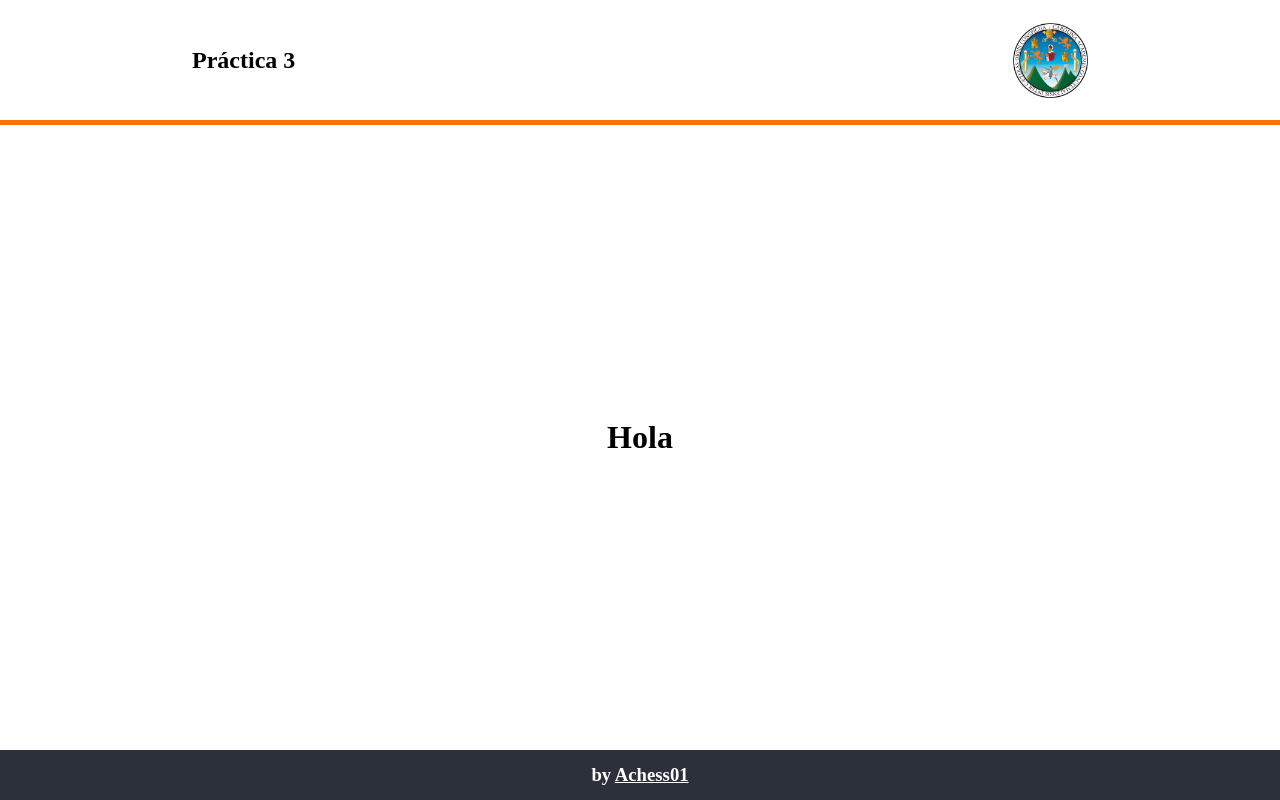
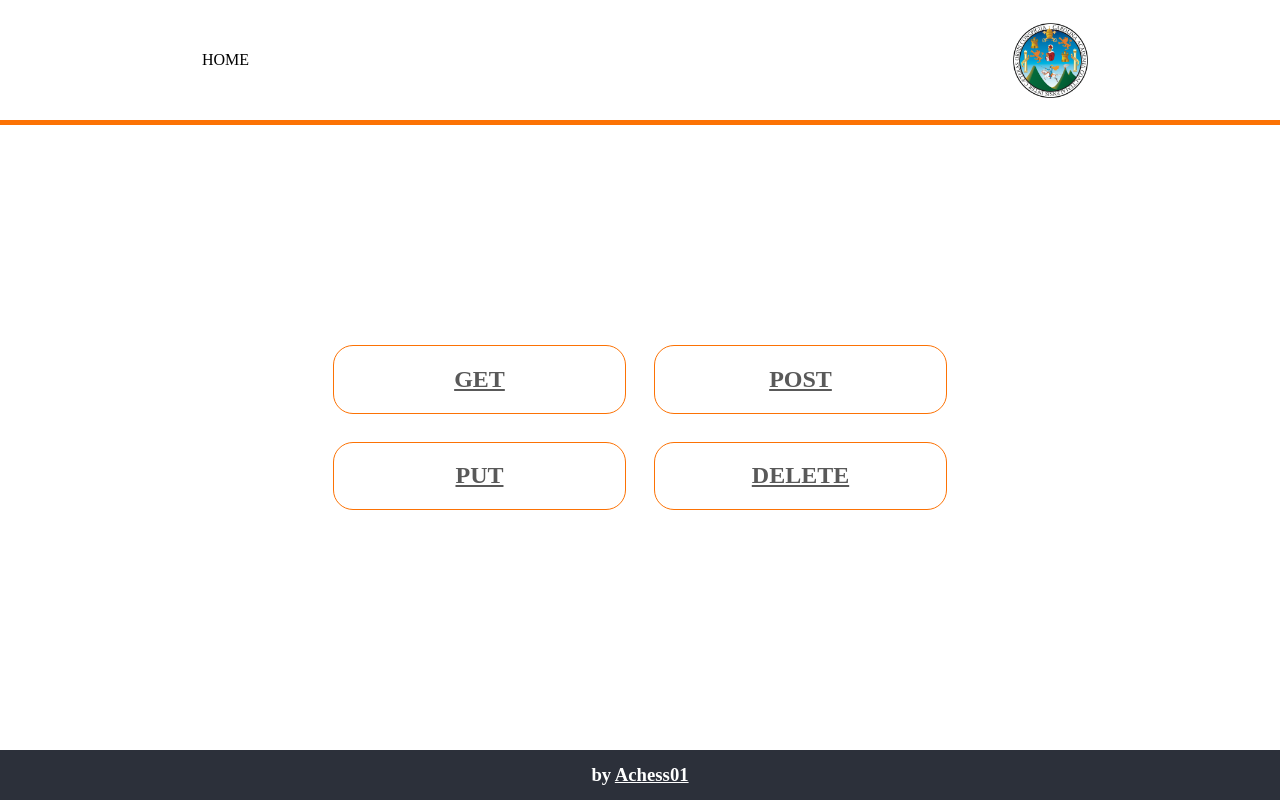
Before and after one commit to Achess01/IPC2_Practica3_201930566, a Django app: page / in a window 1280 px wide. Run offline with Django 3.2, Linux system fonts and the light colour scheme.

Commit message:
Project is done

```diff
--- a/practica3/practica3/urls.py
+++ b/practica3/practica3/urls.py
@@ -19,5 +19,9 @@ from webapp.views import *
 
 urlpatterns = [
     #path('admin/', admin.site.urls),
-    path('', home)
+    path('', home),
+    path('GET/', get),
+    path('POST/', post),
+    path('PUT/', put),
+    path('DELETE/', delete)
 ]
--- a/practica3/static/css/index.css
+++ b/practica3/static/css/index.css
@@ -25,7 +25,18 @@ footer{
 }
 .header a{
     color: black;
+    text-decoration: none;
+    height: inherit;
+    display: flex;
+    align-items: center;
+    padding: 0 10px;
 }
+
+.header a:hover {
+    background-color: rgb(252, 114, 4);
+    color: black;
+}
+
 .footer a{
     color: white
 }
@@ -56,3 +67,45 @@ a:hover{
     align-items: center;
     justify-content: center;
 }
+
+.options{
+    width: 80%;
+    display: grid;
+    grid-template-columns: repeat(2, minmax(100px, 293px));
+    justify-content: center;
+    gap: 28px;
+    padding-bottom: 20px;
+}
+
+.op{
+    border: 1px solid rgb(252, 114, 4);
+    border-radius: 20px;
+    text-align: center;
+}
+
+.op a{
+    height: inherit;
+    width: inherit;
+    color: rgb(89, 89, 89);
+}
+
+.menu{
+    height: inherit;
+}
+
+
+.header ol{
+    display: flex;
+    height: inherit;
+}
+
+.header ol li{
+    height: inherit;
+}
+
+ol,
+ul{
+    margin: 0;
+    padding: 0;
+    list-style: none;
+}
--- a/practica3/webapp/templates/base.html
+++ b/practica3/webapp/templates/base.html
@@ -4,9 +4,9 @@
         <meta charset="UTF-8">
         <meta http-equiv="X-UA-Compatible" content="IE=edge">
         <meta name="viewport" content="width=device-width, initial-scale=1.0">
+        {% block head_content %}{% endblock head_content %}
         {% load static %}
         <link rel="stylesheet" href="{%static 'css/index.css' %}">
-        {% block head_content %}{% endblock head_content %}
     </head>
     <body>
     {% include 'header.html' %}
--- a/practica3/webapp/templates/header.html
+++ b/practica3/webapp/templates/header.html
@@ -1,6 +1,8 @@
 <header>
     <div class="header">
-        <h2>Práctica 3</h2>
+        <ol class="menu">
+            <li><a href="/">HOME</a></li>
+        </ol>
         {% load static %}
         <img src="{%static 'logo.png'%}" alt="logo usac" width="75px">
     </div>
--- a/practica3/webapp/templates/home.html
+++ b/practica3/webapp/templates/home.html
@@ -4,5 +4,18 @@
     <title>Home</title>
 {% endblock head_content %}
 {% block main %}
-    <h1>Hola</h1>
+    <section class="options">
+        <div class="op">
+            <h2><a href="/GET">GET</a></h2>
+        </div>
+        <div class="op">
+            <h2><a href="/POST">POST</a></h2>
+        </div>
+        <div class="op">
+            <h2><a href="/PUT">PUT</a></h2>
+        </div>
+        <div class="op">
+            <h2><a href="/DELETE">DELETE</a></h2>
+        </div>
+    </section>
 {% endblock main %}
--- a/practica3/webapp/views.py
+++ b/practica3/webapp/views.py
@@ -1,5 +1,59 @@
+from django.conf.urls import url
+from django.http import response
+from django.http.response import HttpResponse
 from django.shortcuts import render
+import requests
+import json
 
 # Create your views here.
 def home(request):
     return render(request, 'home.html')
+
+def get(request):
+    data = requests.get('http://127.0.0.1:4000/podcasts')
+    podcasts = json.loads(data.text)
+    data = {
+        'podcasts': podcasts
+    }
+    print(podcasts)
+    return render(request, 'get.html', data)
+
+def post(request):
+    message = {
+        "Message": ''
+    }
+    if request.method == 'POST':
+        print(request.POST['name'])
+        data = {
+            'nombre': request.POST['name'],
+            'conductores': request.POST['conductor'],
+            'last_chapter': request.POST['chapter']
+        }
+        data_str = json.dumps(data)
+        response = requests.post('http://127.0.0.1:4000/add_podcast', data_str)
+        message['Message'] = response.text
+    return render(request, 'post.html', message)
+
+def put(request):
+    message = {
+        "Message": ''
+    }
+    if request.method == 'POST':
+        id = request.POST['id']
+        data = {
+            'url': request.POST['chapter']
+        }
+        data_str = json.dumps(data)
+        response = requests.put(f'http://127.0.0.1:4000/podcasts/{id}', data_str)
+        message['Message'] = response.text
+    return render(request, 'put.html', message)
+
+def delete(request):
+    message = {
+        "Message": ''
+    }
+    if request.method == 'POST':
+        id = request.POST['id']
+        response = requests.delete(f'http://127.0.0.1:4000/delete_podcast/{id}')
+        message['Message'] = response.text
+    return render(request, 'delete.html', message)
```
Also changed, not shown: practica3/static/css/get.css (added, +21 -0 lines), practica3/static/css/post.css (added, +37 -0 lines), practica3/webapp/templates/delete.html (added, +16 -0 lines), practica3/webapp/templates/get.html (added, +21 -0 lines), practica3/webapp/templates/post.html (added, +23 -0 lines), practica3/webapp/templates/put.html (added, +20 -0 lines).
